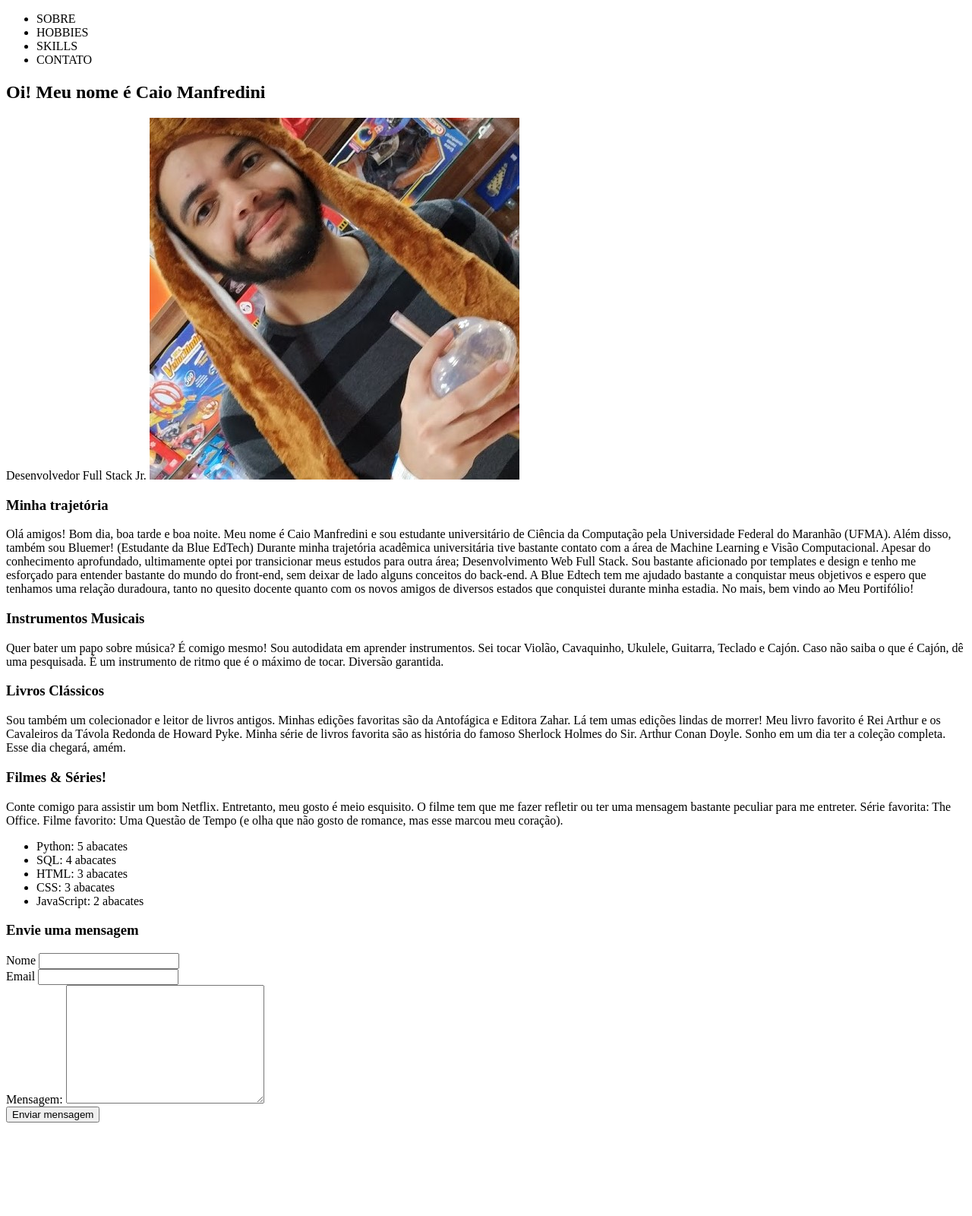
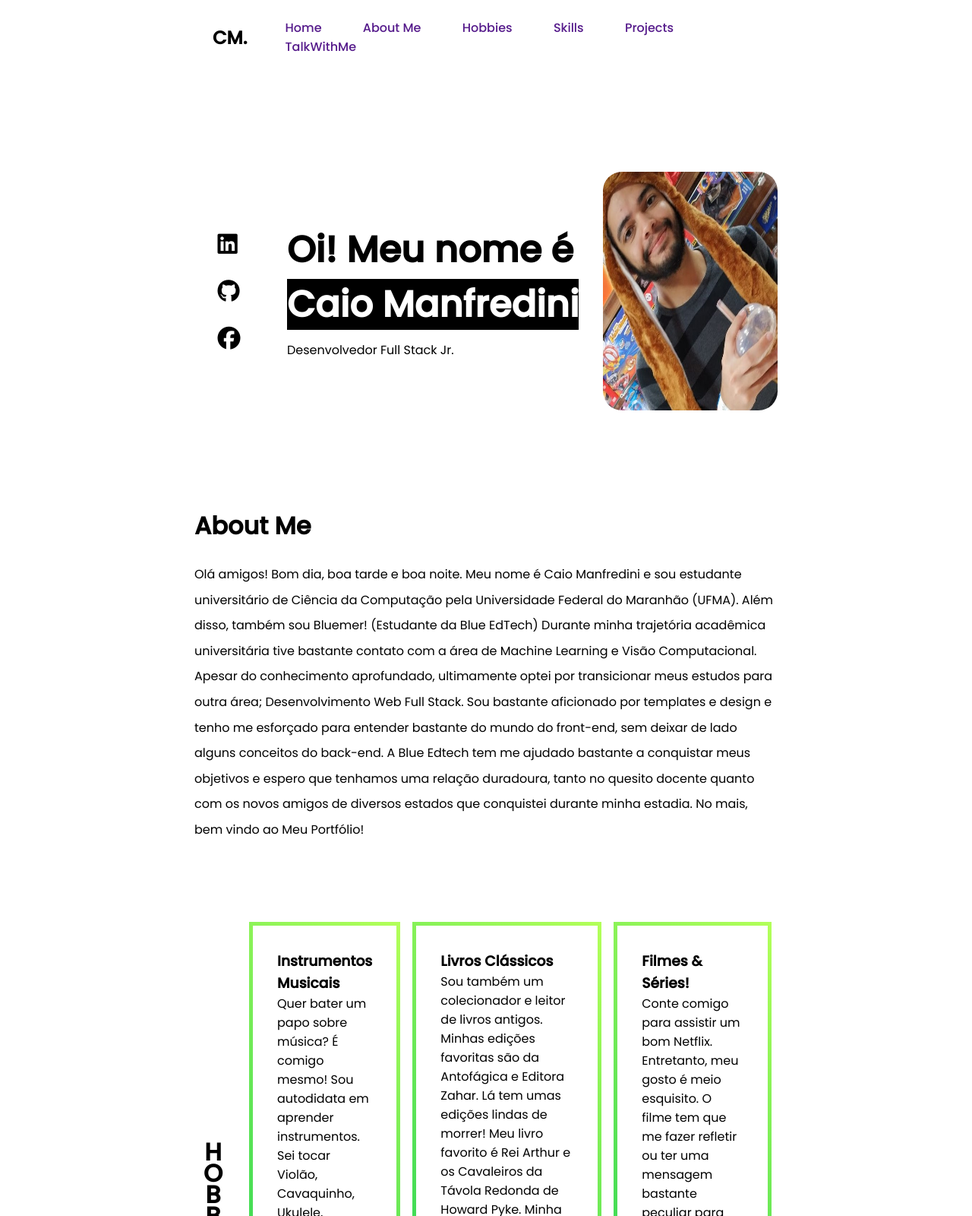
Before and after one commit to cmanfeed/blue-edtasks-m2, a plain HTML site: page Aulas/Aula 1/index.html in a window 1280 px wide. Shown: the top 1600 px of the page at 76% size. Before the commit the page ends 1485 px from the top, so only its background shows below. Drawn offline with Linux system fonts and the light colour scheme.

Commit message:
add projeto 1 e otimização do portfólio

```diff
--- a/Aulas/Aula 1/index.html
+++ b/Aulas/Aula 1/index.html
@@ -5,29 +5,45 @@
     <meta charset="UTF-8">
     <meta http-equiv="X-UA-Compatible" content="IE=edge">
     <meta name="viewport" content="width=device-width, initial-scale=1.0">
-    <title>Meu Portifólio</title>
+    <link rel="stylesheet" href="style.css">
+    <title>Meu Portfólio</title>
 </head>
 
 <body>
-
+    <header>
+        <div class="container">
+            <h2>CM.</h2>
             <nav>
-        <ul>
-            <li>SOBRE</li>
-            <li>HOBBIES</li>
-            <li>SKILLS</li>
-            <li>CONTATO</li>
-        </ul>
+                <a href="">Home</a>
+                <a href="">About Me</a>
+                <a href="">Hobbies</a>
+                <a href="">Skills</a>
+                <a href="">Projects</a>
+                <a href="">TalkWithMe</a>
             </nav>
+        </div>
+    </header>
 
     <section id="banner">
-        <h1>Oi! Meu nome é Caio Manfredini</h1>
+        <div class="container">
+            <div id="icons">
+                <i class="fab fa-linkedin"></i>
+                <i class="fab fa-github"></i>
+                <i class="fab fa-facebook"></i>
+            </div>
+
+            <div id="texto-principal">
+                <h1>Oi! Meu nome é <br> <span>Caio Manfredini</span></h1>
                 <span>Desenvolvedor Full Stack Jr.</span>
+            </div>
 
-        <img src="imgs/profile.jpg" alt="Foto de Perfil">
+            <img src="imgs/profile.jpg" width="30%" alt="Foto de Perfil">
+        </div>
     </section>
 
     <section id="sobre">
-        <h3>Minha trajetória</h3>
+        <div class="container">
+            <h2 class="section-title">About Me</h2>
             <p>
                 Olá amigos! Bom dia, boa tarde e boa noite. Meu nome é Caio Manfredini e sou estudante universitário de
                 Ciência da Computação pela Universidade Federal do Maranhão (UFMA). Além disso, também sou Bluemer!
@@ -35,27 +51,36 @@
 
                 Durante minha trajetória acadêmica universitária tive bastante contato com a área de Machine Learning e
                 Visão Computacional. Apesar do conhecimento aprofundado, ultimamente optei por transicionar meus estudos
-            para outra área; Desenvolvimento Web Full Stack. Sou bastante aficionado por templates e design e tenho me
-            esforçado para entender bastante do mundo do front-end, sem deixar de lado alguns conceitos do back-end. A
-            Blue Edtech tem me ajudado bastante a conquistar meus objetivos e espero que tenhamos uma relação duradoura,
+                para outra área; Desenvolvimento Web Full Stack. Sou bastante aficionado por templates e design e tenho
+                me
+                esforçado para entender bastante do mundo do front-end, sem deixar de lado alguns conceitos do back-end.
+                A
+                Blue Edtech tem me ajudado bastante a conquistar meus objetivos e espero que tenhamos uma relação
+                duradoura,
                 tanto no quesito docente quanto com os novos amigos de diversos estados que conquistei durante minha
-            estadia. No mais, bem vindo ao Meu Portifólio!
+                estadia. No mais, bem vindo ao Meu Portfólio!
             </p>
+        </div>
     </section>
 
     <section id="hobbies">
+        <div class="container">
+            <h2 class="hobbies-title">HOBBIES</h2>
             <div>
                 <h3>Instrumentos Musicais</h3>
                 <p>Quer bater um papo sobre música? É comigo mesmo! Sou autodidata em aprender instrumentos. Sei tocar
-                Violão, Cavaquinho, Ukulele, Guitarra, Teclado e Cajón. Caso não saiba o que é Cajón, dê uma pesquisada.
+                    Violão, Cavaquinho, Ukulele, Guitarra, Teclado e Cajón. Caso não saiba o que é Cajón, dê uma
+                    pesquisada.
                     É um instrumento de ritmo que é o máximo de tocar. Diversão garantida.</p>
             </div>
 
             <div>
                 <h3>Livros Clássicos</h3>
                 <p>Sou também um colecionador e leitor de livros antigos. Minhas edições favoritas são da Antofágica e
-                Editora Zahar. Lá tem umas edições lindas de morrer! Meu livro favorito é Rei Arthur e os Cavaleiros da
-                Távola Redonda de Howard Pyke. Minha série de livros favorita são as história do famoso Sherlock Holmes
+                    Editora Zahar. Lá tem umas edições lindas de morrer! Meu livro favorito é Rei Arthur e os Cavaleiros
+                    da
+                    Távola Redonda de Howard Pyke. Minha série de livros favorita são as história do famoso Sherlock
+                    Holmes
                     do Sir. Arthur Conan Doyle. Sonho em um dia ter a coleção completa. Esse dia chegará, amém.</p>
             </div>
 
@@ -63,24 +88,29 @@
                 <h3>Filmes & Séries!</h3>
 
                 <p>Conte comigo para assistir um bom Netflix. Entretanto, meu gosto é meio esquisito. O filme tem que me
-                fazer refletir ou ter uma mensagem bastante peculiar para me entreter. Série favorita: The Office. Filme
+                    fazer refletir ou ter uma mensagem bastante peculiar para me entreter. Série favorita: The Office.
+                    Filme
                     favorito: Uma Questão de Tempo (e olha que não gosto de romance, mas esse marcou meu coração).</p>
+            </div>
         </div>
     </section>
 
     <section id="skills">
-        <ul>
-            <li>Python: 5 abacates</li>
-            <li>SQL: 4 abacates</li>
-            <li>HTML: 3 abacates</li>
-            <li>CSS: 3 abacates</li>
-            <li>JavaScript: 2 abacates</li>
-        </ul>
+        <div class="container">
+            <h2>Skills {</h2>
+            <div class="skill">
+                <p>Python</p>
+            </div>
+            <p>HTML5</p>
+            <p>CSS3</p>
+            <p>JavaScript</p>
+        </div>
     </section>
 
     <section id="contato">
-        <form action="/">
-            <h3>Envie uma mensagem</h3>
+        <div class="container">
+            <form class="form" action="/">
+                <h3>TalkWithMe</h3>
                 <div>
                     <label for="nome">Nome</label>
                     <input id="nome" type="text">
@@ -90,16 +120,21 @@
                     <input id="email" type="email">
                 </div>
                 <div>
-                <label for="msg">Mensagem:</label>
+                    <label for="msg">Mensagem</label>
                     <textarea id="msg" cols="30" rows="10"></textarea>
                 </div>
-            <div>
+                <div class="button-area">
                     <button>Enviar mensagem</button>
                 </div>
+            </form>
+        </div>
+    </section>
 
-        </form>
+    <footer>
 
-    </section>
+    </footer>
+
+    <script src="https://kit.fontawesome.com/d70dfaf972.js" crossorigin="anonymous"></script>
 </body>
 
 </html>
--- /dev/null
+++ b/Aulas/Aula 1/style.css
@@ -0,0 +1,195 @@
+@import url('https://fonts.googleapis.com/css2?family=Poppins:wght@400;500&display=swap');
+
+* {
+    margin: 0;
+    padding: 0;
+}
+
+body {
+    font-family: 'Poppins';
+}
+
+.container{
+    margin-left: 20%;
+    margin-right: 20%;
+}
+
+header .container{
+    display: flex;
+    align-items: center;
+    justify-content: space-between;
+    padding: 1.5rem;
+}
+
+nav a {
+    text-decoration: none;
+    font-weight: 500;
+    margin-left: 50px;
+}
+
+#banner {
+    margin: 8rem 0;
+}
+
+#banner .container{
+    display: flex;
+    justify-content: space-between;
+}
+
+#icons {
+    display: flex;
+    flex-direction: column;
+    padding: 4rem .9rem;
+}
+
+#icons i{
+    font-size: 30px;
+    margin: 1rem;
+}
+
+#texto-principal {
+    display: flex;
+    flex-direction: column;
+    justify-content: center;
+
+}
+
+#texto-principal h1 {
+    font-size: 3em;
+    margin-bottom: 3%;
+}
+
+#texto-principal h1 span {
+    background-color: black;
+    color: white;
+}
+
+#banner img{
+    border-radius: 25px;
+}
+
+#sobre {
+    display: flex;
+    flex-direction: column;
+    margin: 6rem 0;
+}
+
+#sobre h2 {
+    font-size: 2em;
+    margin-bottom: 3%;
+}
+
+#sobre p {
+    line-height: .35in;
+}
+
+#hobbies{
+    margin: 6rem 0;
+}
+
+#hobbies .container{
+    display: flex;
+    justify-content: space-around;
+}
+
+.hobbies-title{
+    font-size: 2rem;
+    text-align: center;
+    margin-right: 1rem;
+    writing-mode:vertical-lr;
+    text-orientation:upright;
+    letter-spacing: -17px;
+}
+
+#hobbies .container div{
+    padding: 2rem;
+    margin: .5rem;
+    border-style: solid;
+    border-width: 5px;
+    border-image: linear-gradient(45deg, #00C853, #B2FF59) 1;
+}
+
+#skills{
+    margin: 6rem 0;
+}
+
+#skills .container{
+    display: flex;
+    align-items: center;
+    justify-content: space-around;
+}
+
+#skills h2{
+    font-size: 50px;
+}
+
+#skills p{
+    padding: 0 2rem .5rem 2rem;
+    font-size: 1.2rem;
+    font-weight: 500;
+    border-bottom: 3px solid #00C853;
+}
+
+#contato .container{
+    display: flex;
+    flex-direction: column;
+    align-items: center;
+    margin-top: 1rem;
+    margin-bottom: 4rem;
+}
+
+form{
+    padding: 2rem 6rem 3rem 6rem;
+    /* border: 5px solid #B2FF59; */
+    border-radius: 10px;
+    box-shadow:0 0 15px 4px rgba(0,0,0,0.06)
+}
+
+form h3{
+    font-size: 1.8rem;
+    text-align: center;
+    margin: 2rem 0;
+}
+
+form label{
+    display: inline-block;
+    width: 7rem;
+}
+
+form input,textarea{
+    width:100%;
+    height: 40px;
+    margin:10px 0;
+    background-color: #fafafa;
+    border:0;
+    box-shadow:0 0 4px rgba(0,0,0,0.3);
+    transition: .3s box-shadow;
+}
+
+form textarea{
+    height: 80px;
+}
+
+form div{
+    margin-top: 1rem;
+}
+
+.button-area{
+    margin-left: 5.3rem;
+    margin-top: 2rem;
+}
+
+form button{
+    padding: 1rem;
+    border: none;
+    border-radius: 2px;
+    background-color: black;
+    color: white;
+    font-family: "Poppins";
+    font-size: 1rem;
+}
+
+footer{
+    background-color: black;
+    padding: 5rem;
+}
--- /dev/null
+++ b/Projetos/Projeto 1/style.css
@@ -0,0 +1,58 @@
+@import url('https://fonts.googleapis.com/css2?family=Poppins:wght@600&display=swap');
+
+* {
+    box-sizing: border-box;
+    margin: 0;
+    padding: 0;
+}
+
+body{
+    font-family: 'Poppins', sans-serif;
+    background-color: #606c38;
+}
+
+#principal-card{
+    margin-top: 13vh;
+    margin-left: auto;
+    margin-right: auto;
+
+    padding: 4rem 3rem;
+
+    width: 45rem;
+    border-radius: 10px;
+    background-color: #fefae0;
+
+    display: flex;
+    flex-direction: column;
+    align-items: center;
+}
+
+#principal-card h1{
+    margin-bottom: 3rem;
+    text-align: center;
+    font-size: 2.7rem;
+    color: #bc6c25;
+}
+
+#principal-card img{
+    border-radius: 20px;
+    border: 7px solid #dda15e;
+    margin-bottom: 1rem;
+}
+
+#principal-card p{
+    margin-bottom: 3rem;
+}
+
+#principal-card button{
+    padding: 1.4rem;
+    background-color: #bc6c25;
+    color: white;
+    font-family: "Poppins";
+    border: none;
+    border-radius: 10px;
+}
+
+#principal-card button:hover{
+    background-color: #283618;
+}
```
Also changed, not shown: Aulas/Aula 2/index.html (+0 -2 lines), Projetos/Projeto 1/index.html (added, +23 -0 lines), Projetos/Projeto 1/reacts/happy.jpg (added), Projetos/Projeto 1/reacts/hungry.jpg (added), Projetos/Projeto 1/reacts/reflexive.jpg (added), Projetos/Projeto 1/reacts/surprised.jpg (added). Lines whose indentation alone changed are shown as unchanged.
